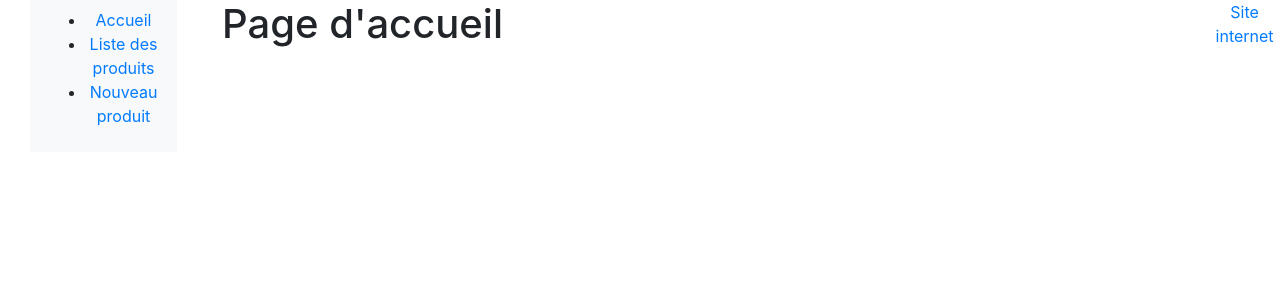
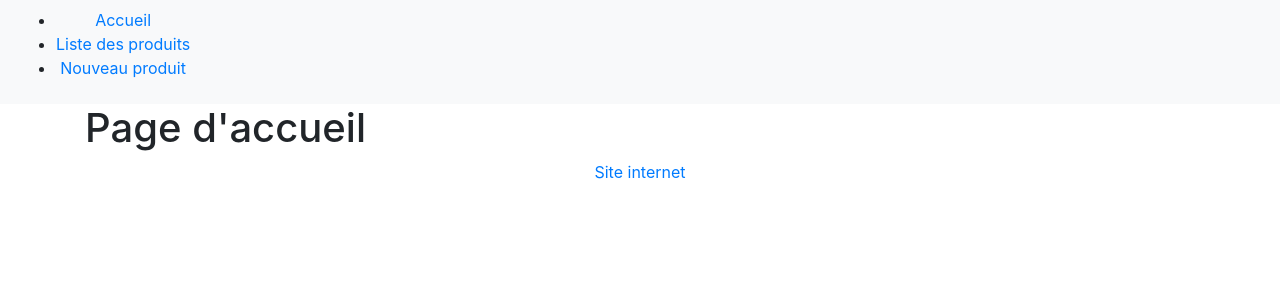
Before and after one commit to SebFox2011/ecommerce-api, a React (Create React App) app in the folder ecommerce-react/: page / in a window 1280 px wide. Shown: the top 300 px of the page. Built offline with nearby package versions, Linux system fonts and the light colour scheme.

Commit message:
Correction du menu pour que le header s'affiche correctement en haut de la page

```diff
--- a/ecommerce-react/src/App.css
+++ b/ecommerce-react/src/App.css
@@ -1,5 +1,6 @@
 .App {
   display: flex;
+  flex-direction: column;
   text-align: center;
 }
 .album img {
--- a/ecommerce-react/src/Component/header.js
+++ b/ecommerce-react/src/Component/header.js
@@ -5,11 +5,9 @@ class Header extends Component {
     render() {
         return (
             <header>
-                <div className="container">
-                    <div className="Row col-12">
-                        <MainMenu/>
-                    </div>
-                </div>
+
+                <MainMenu/>
+
             </header>
         );
     }
```
